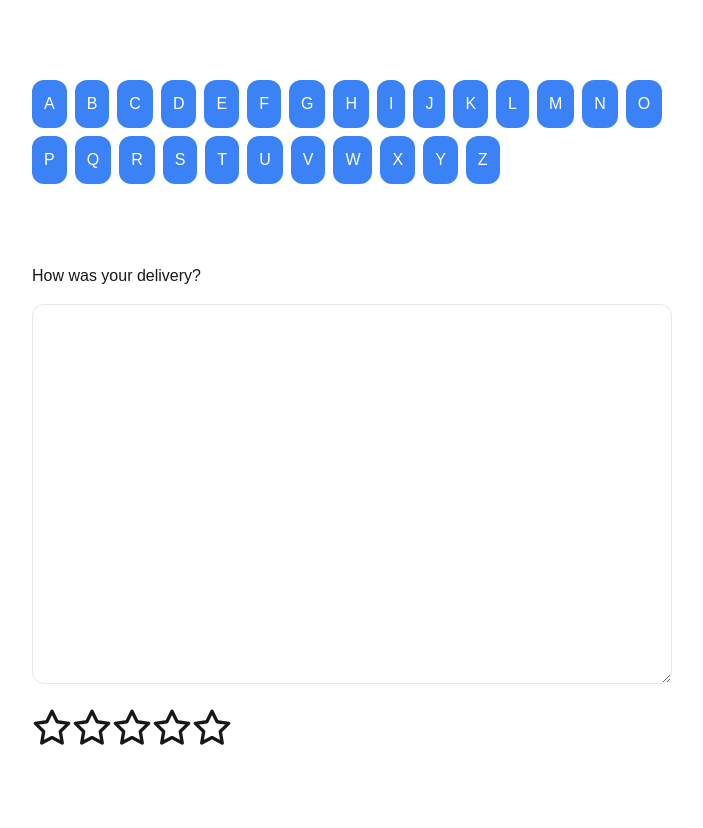
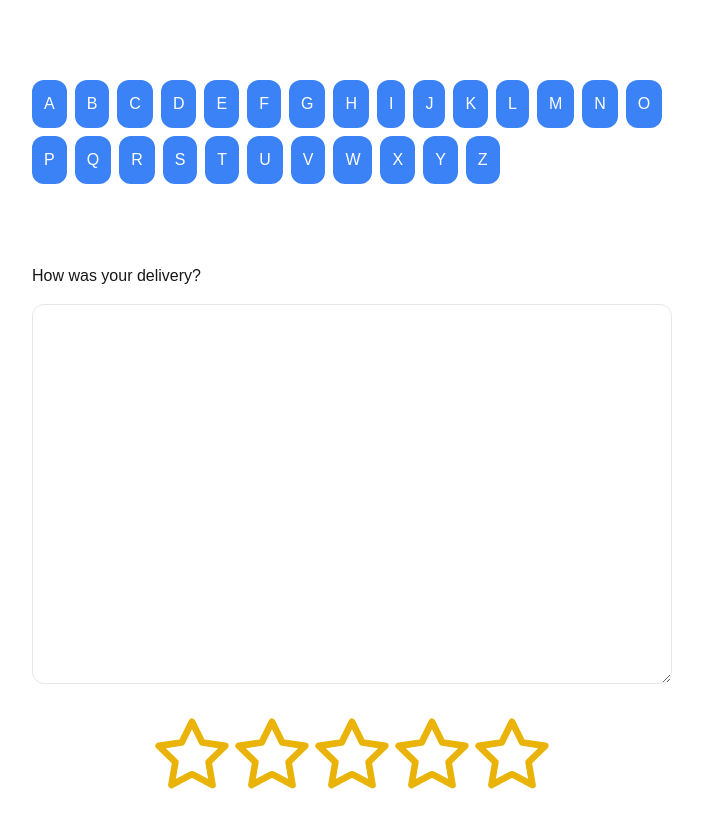
Before and after one commit to marjak93/bad-ui-battle, a Next.js app: page /homepage in a window 1280 px wide. Shown: the top 828 px of the page, without its empty margins (288-991 px from the left). Built offline with nearby package versions, Linux system fonts and the light colour scheme.

Commit message:
push nå

```diff
--- a/src/app/globals.css
+++ b/src/app/globals.css
@@ -14,8 +14,8 @@ svg {
 
 @media (prefers-color-scheme: dark) {
   :root {
-    --background: #0a0a0a;
-    --foreground: #ededed;
+    --background: #ededed;
+    --foreground: #0a0a0a;
   }
 }
 
--- a/src/app/homepage/page.tsx
+++ b/src/app/homepage/page.tsx
@@ -5,7 +5,9 @@ export default function HomePage() {
   return (
     <main className="flex flex-col gap-6 max-w-screen-sm mx-auto py-20">
       <DragDropForm />
-      <Rating />
+      <div className="flex justify-center">
+        <Rating />
+      </div>
     </main>
   );
 }
--- a/src/components/Rating.tsx
+++ b/src/components/Rating.tsx
@@ -33,7 +33,7 @@ const Input = ({ n, isFilled, onChange }: InputProps) => {
 
 const Stars = ({ amount, rating, onChange }: StarsProps) => {
   return (
-    <div>
+    <div className="text-yellow-500">
       {[...Array(amount)].map((_, i) => (
         <label key={i} htmlFor={`rating-${i + 1}`}>
           <Input n={i + 1} isFilled={i < rating} onChange={onChange} />
@@ -60,9 +60,15 @@ export const Rating = () => {
     }, 500);
   };
   return (
-    <motion.div animate={{ x: -40 * diff }}>
-      <Stars amount={5} rating={rating} onChange={handleChange} />
-      {rating > 0 && <p>Thank you for 5 stars!</p>}
-    </motion.div>
+    <div className="flex flex-col justify-center text-center text-[80px]">
+      <motion.div
+        animate={{ x: `-${diff}em`, rotate: diff * 20, y: diff * -40 }}
+      >
+        <Stars amount={5} rating={rating} onChange={handleChange} />
+      </motion.div>
+      <div className="text-lg">
+        {rating > 0 && <p>Thank you for 5 stars!</p>}
+      </div>
+    </div>
   );
 };
--- a/src/components/Star.tsx
+++ b/src/components/Star.tsx
@@ -7,8 +7,8 @@ export const Star = ({ isFilled }: StarProps) => {
     return (
       <svg
         xmlns="http://www.w3.org/2000/svg"
-        width="40"
-        height="40"
+        width="1em"
+        height="1em"
         viewBox="0 0 24 24"
         fill="currentColor"
       >
@@ -20,8 +20,8 @@ export const Star = ({ isFilled }: StarProps) => {
   return (
     <svg
       xmlns="http://www.w3.org/2000/svg"
-      width="40"
-      height="40"
+      width="1em"
+      height="1em"
       viewBox="0 0 24 24"
       fill="none"
       stroke="currentColor"
--- a/tailwind.config.ts
+++ b/tailwind.config.ts
@@ -6,6 +6,7 @@ const config: Config = {
     "./src/components/**/*.{js,ts,jsx,tsx,mdx}",
     "./src/app/**/*.{js,ts,jsx,tsx,mdx}",
   ],
+  darkMode: "class",
   theme: {
     extend: {
       colors: {
```
